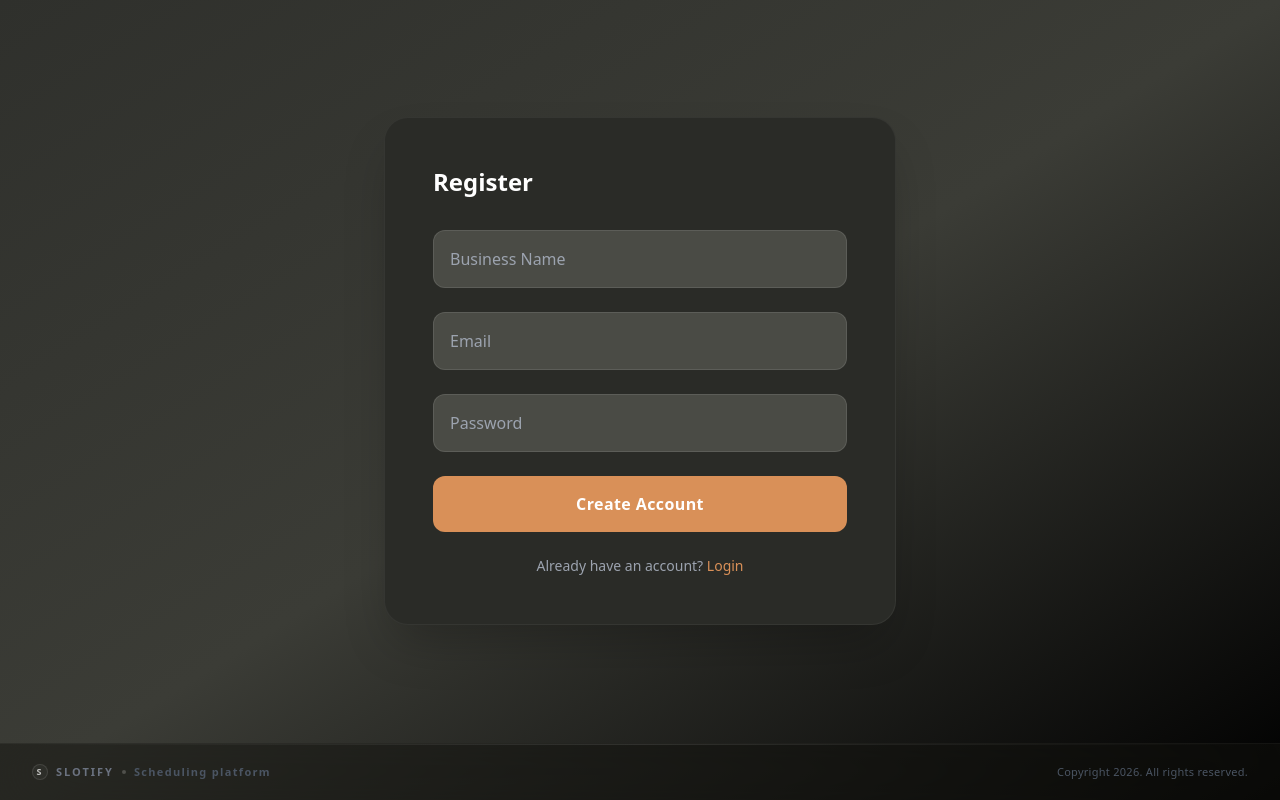
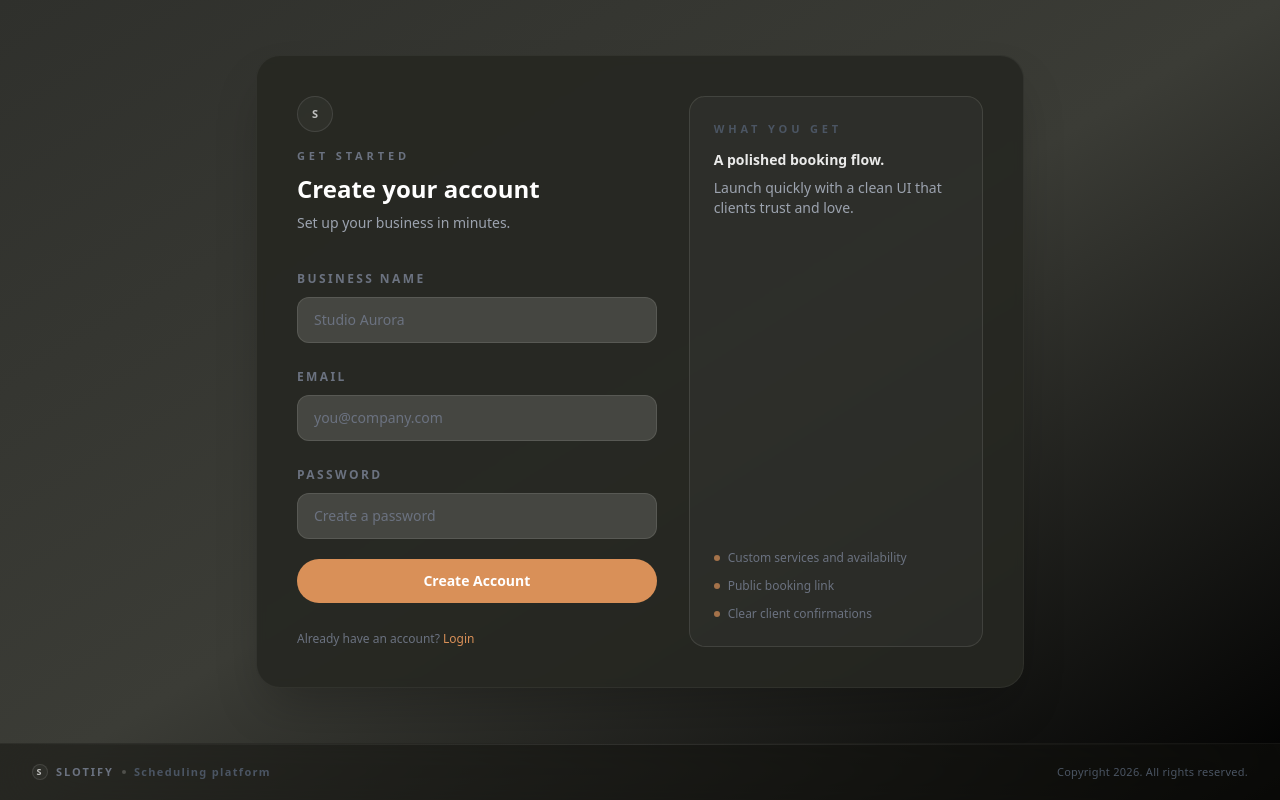
Before and after one commit to delmocss/slotify, a React (Vite) app in the folder client/: page /register in a window 1280 px wide. Built offline with nearby package versions, Linux system fonts and the light colour scheme.

Commit message:
feat(ui): refine auth pages layout

```diff
--- a/client/src/features/auth/pages/LoginPage.tsx
+++ b/client/src/features/auth/pages/LoginPage.tsx
@@ -29,41 +29,97 @@ export default function LoginPage() {
   }
 
   return (
-    <div className="w-full max-w-lg bg-[#2A2B27] p-12 rounded-3xl shadow-2xl border border-white/5">
-      <h2 className="text-2xl font-bold mb-8 text-white">Login</h2>
+    <div className="w-full max-w-3xl rounded-3xl border border-white/5 bg-[#262722]/90 p-8 text-white shadow-2xl backdrop-blur-sm sm:p-10">
+      <div className="grid gap-8 lg:grid-cols-[1.1fr,0.9fr]">
+        <div>
+          <div className="mb-8 text-center lg:text-left">
+            <div className="mx-auto mb-4 flex h-9 w-9 items-center justify-center rounded-full border border-white/10 bg-white/[0.04] text-[11px] font-semibold text-white/70 lg:mx-0">
+              S
+            </div>
+            <p className="text-[11px] font-semibold uppercase tracking-[0.35em] text-gray-500">
+              Welcome back
+            </p>
+            <h2 className="mt-2 text-2xl font-bold">Login</h2>
+            <p className="mt-2 text-sm text-gray-400">
+              Access your dashboard and manage your bookings.
+            </p>
+          </div>
 
-      <form onSubmit={handleSubmit(onSubmit)} className="space-y-6">
+          <form onSubmit={handleSubmit(onSubmit)} className="space-y-5">
+            <div className="space-y-2">
+              <label className="text-xs font-semibold uppercase tracking-[0.2em] text-gray-500">
+                Email
+              </label>
               <input
                 {...register("email")}
-          placeholder="Email"
-          className="w-full bg-ashSoft border border-white/10 text-white placeholder-gray-400 p-4 rounded-xl focus:outline-none focus:ring-2 focus:ring-copper transition"
+                type="email"
+                placeholder="you@company.com"
+                className="w-full rounded-xl border border-white/10 bg-ashSoft/90 px-4 py-3 text-sm text-white placeholder-gray-500 focus:outline-none focus:ring-2 focus:ring-copper"
               />
-        {errors.email && <p className="text-red-500">Invalid email</p>}
+              {errors.email && <p className="text-xs text-red-400">Invalid email</p>}
+            </div>
 
+            <div className="space-y-2">
+              <label className="text-xs font-semibold uppercase tracking-[0.2em] text-gray-500">
+                Password
+              </label>
               <input
                 {...register("password")}
                 type="password"
-          placeholder="Password"
-          className="w-full bg-ashSoft border border-white/10 text-white placeholder-gray-400 p-4 rounded-xl focus:outline-none focus:ring-2 focus:ring-copper transition"
+                placeholder="Your password"
+                className="w-full rounded-xl border border-white/10 bg-ashSoft/90 px-4 py-3 text-sm text-white placeholder-gray-500 focus:outline-none focus:ring-2 focus:ring-copper"
               />
               {errors.password && (
-          <p className="text-red-500">Invalid password</p>
+                <p className="text-xs text-red-400">Invalid password</p>
               )}
+            </div>
 
             <button
               type="submit"
-          className="w-full bg-copper text-white py-4 rounded-xl font-semibold tracking-wide hover:brightness-95 transition-all duration-200"
+              className="w-full rounded-full bg-copper py-3 text-sm font-semibold text-white transition hover:brightness-95"
             >
               Login
             </button>
 
-        <p className="text-sm text-gray-400 text-center">
+            <div className="pt-2 text-center lg:text-left">
+              <p className="text-xs text-gray-500">
                 Don&#39;t have an account?{" "}
                 <Link to="/register" className="text-copper hover:underline">
                   Create one
                 </Link>
               </p>
+            </div>
           </form>
+        </div>
+
+        <aside className="hidden lg:flex flex-col justify-between rounded-2xl border border-white/10 bg-white/[0.03] p-6">
+          <div>
+            <p className="text-[11px] font-semibold uppercase tracking-[0.35em] text-gray-600">
+              Quick access
+            </p>
+            <p className="mt-3 text-sm font-semibold text-white/90">
+              Your schedule, organized.
+            </p>
+            <p className="mt-2 text-sm text-gray-400">
+              Review upcoming bookings, confirm availability, and keep clients informed.
+            </p>
+          </div>
+          <div className="mt-6 space-y-3 text-xs text-gray-500">
+            <div className="flex items-center gap-2">
+              <span className="h-1.5 w-1.5 rounded-full bg-copper/70" />
+              Fast sign-in to the dashboard
+            </div>
+            <div className="flex items-center gap-2">
+              <span className="h-1.5 w-1.5 rounded-full bg-copper/70" />
+              Real-time availability tracking
+            </div>
+            <div className="flex items-center gap-2">
+              <span className="h-1.5 w-1.5 rounded-full bg-copper/70" />
+              Clean, client-ready scheduling
+            </div>
+          </div>
+        </aside>
+      </div>
     </div>
   )
 }
--- a/client/src/features/auth/pages/RegisterPage.tsx
+++ b/client/src/features/auth/pages/RegisterPage.tsx
@@ -21,28 +21,107 @@ export default function RegisterPage() {
   })
 
   return (
-    <div className="w-full max-w-lg bg-[#2A2B27] p-12 rounded-3xl shadow-2xl border border-white/5">
-      <h2 className="text-2xl font-bold mb-8 text-white">Register</h2>
+    <div className="w-full max-w-3xl rounded-3xl border border-white/5 bg-[#262722]/90 p-8 text-white shadow-2xl backdrop-blur-sm sm:p-10">
+      <div className="grid gap-8 lg:grid-cols-[1.1fr,0.9fr]">
+        <div>
+          <div className="mb-8 text-center lg:text-left">
+            <div className="mx-auto mb-4 flex h-9 w-9 items-center justify-center rounded-full border border-white/10 bg-white/[0.04] text-[11px] font-semibold text-white/70 lg:mx-0">
+              S
+            </div>
+            <p className="text-[11px] font-semibold uppercase tracking-[0.35em] text-gray-500">
+              Get started
+            </p>
+            <h2 className="mt-2 text-2xl font-bold">Create your account</h2>
+            <p className="mt-2 text-sm text-gray-400">
+              Set up your business in minutes.
+            </p>
+          </div>
 
           <form
             onSubmit={handleSubmit((data) => mutation.mutate(data))}
-        className="space-y-6"
+            className="space-y-5"
           >
-        <input {...register("name")} placeholder="Business Name" className="w-full bg-ashSoft border border-white/10 text-white placeholder-gray-400 p-4 rounded-xl focus:outline-none focus:ring-2 focus:ring-copper transition" />
-        <input {...register("email")} placeholder="Email" className="w-full bg-ashSoft border border-white/10 text-white placeholder-gray-400 p-4 rounded-xl focus:outline-none focus:ring-2 focus:ring-copper transition" />
-        <input {...register("password")} type="password" placeholder="Password" className="w-full bg-ashSoft border border-white/10 text-white placeholder-gray-400 p-4 rounded-xl focus:outline-none focus:ring-2 focus:ring-copper transition" />
+            <div className="space-y-2">
+              <label className="text-xs font-semibold uppercase tracking-[0.2em] text-gray-500">
+                Business name
+              </label>
+              <input
+                {...register("name")}
+                placeholder="Studio Aurora"
+                className="w-full rounded-xl border border-white/10 bg-ashSoft/90 px-4 py-3 text-sm text-white placeholder-gray-500 focus:outline-none focus:ring-2 focus:ring-copper"
+              />
+            </div>
 
-        <button type="submit" className="w-full bg-copper text-white py-4 rounded-xl font-semibold tracking-wide hover:brightness-95 transition-all duration-200">
+            <div className="space-y-2">
+              <label className="text-xs font-semibold uppercase tracking-[0.2em] text-gray-500">
+                Email
+              </label>
+              <input
+                {...register("email")}
+                type="email"
+                placeholder="you@company.com"
+                className="w-full rounded-xl border border-white/10 bg-ashSoft/90 px-4 py-3 text-sm text-white placeholder-gray-500 focus:outline-none focus:ring-2 focus:ring-copper"
+              />
+            </div>
+
+            <div className="space-y-2">
+              <label className="text-xs font-semibold uppercase tracking-[0.2em] text-gray-500">
+                Password
+              </label>
+              <input
+                {...register("password")}
+                type="password"
+                placeholder="Create a password"
+                className="w-full rounded-xl border border-white/10 bg-ashSoft/90 px-4 py-3 text-sm text-white placeholder-gray-500 focus:outline-none focus:ring-2 focus:ring-copper"
+              />
+            </div>
+
+            <button
+              type="submit"
+              className="w-full rounded-full bg-copper py-3 text-sm font-semibold text-white transition hover:brightness-95"
+            >
               Create Account
             </button>
 
-        <p className="text-sm text-gray-400 text-center">
+            <div className="pt-2 text-center lg:text-left">
+              <p className="text-xs text-gray-500">
                 Already have an account?{" "}
                 <Link to="/login" className="text-copper hover:underline">
                   Login
                 </Link>
               </p>
+            </div>
           </form>
+        </div>
+
+        <aside className="hidden lg:flex flex-col justify-between rounded-2xl border border-white/10 bg-white/[0.03] p-6">
+          <div>
+            <p className="text-[11px] font-semibold uppercase tracking-[0.35em] text-gray-600">
+              What you get
+            </p>
+            <p className="mt-3 text-sm font-semibold text-white/90">
+              A polished booking flow.
+            </p>
+            <p className="mt-2 text-sm text-gray-400">
+              Launch quickly with a clean UI that clients trust and love.
+            </p>
+          </div>
+          <div className="mt-6 space-y-3 text-xs text-gray-500">
+            <div className="flex items-center gap-2">
+              <span className="h-1.5 w-1.5 rounded-full bg-copper/70" />
+              Custom services and availability
+            </div>
+            <div className="flex items-center gap-2">
+              <span className="h-1.5 w-1.5 rounded-full bg-copper/70" />
+              Public booking link
+            </div>
+            <div className="flex items-center gap-2">
+              <span className="h-1.5 w-1.5 rounded-full bg-copper/70" />
+              Clear client confirmations
+            </div>
+          </div>
+        </aside>
+      </div>
     </div>
   )
 }
```
Lines whose indentation alone changed are shown as unchanged.
